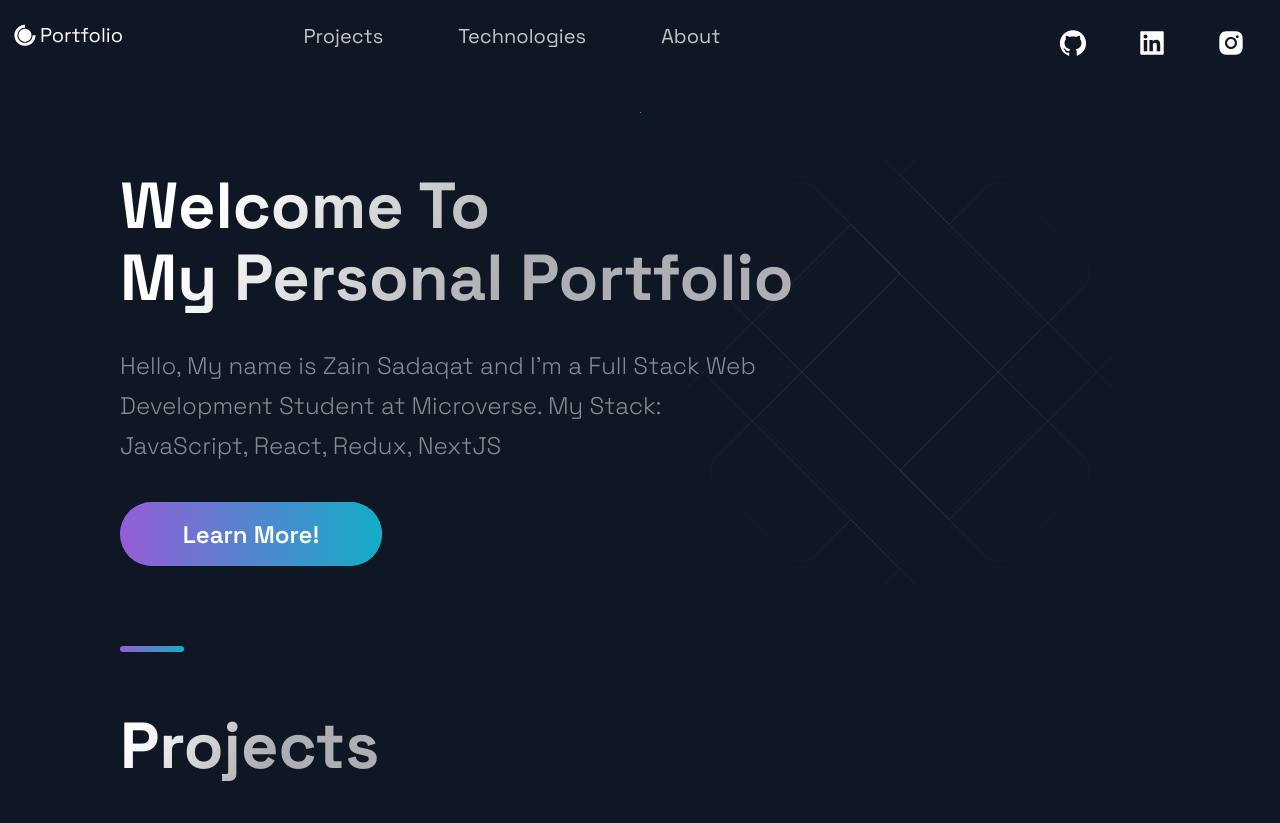
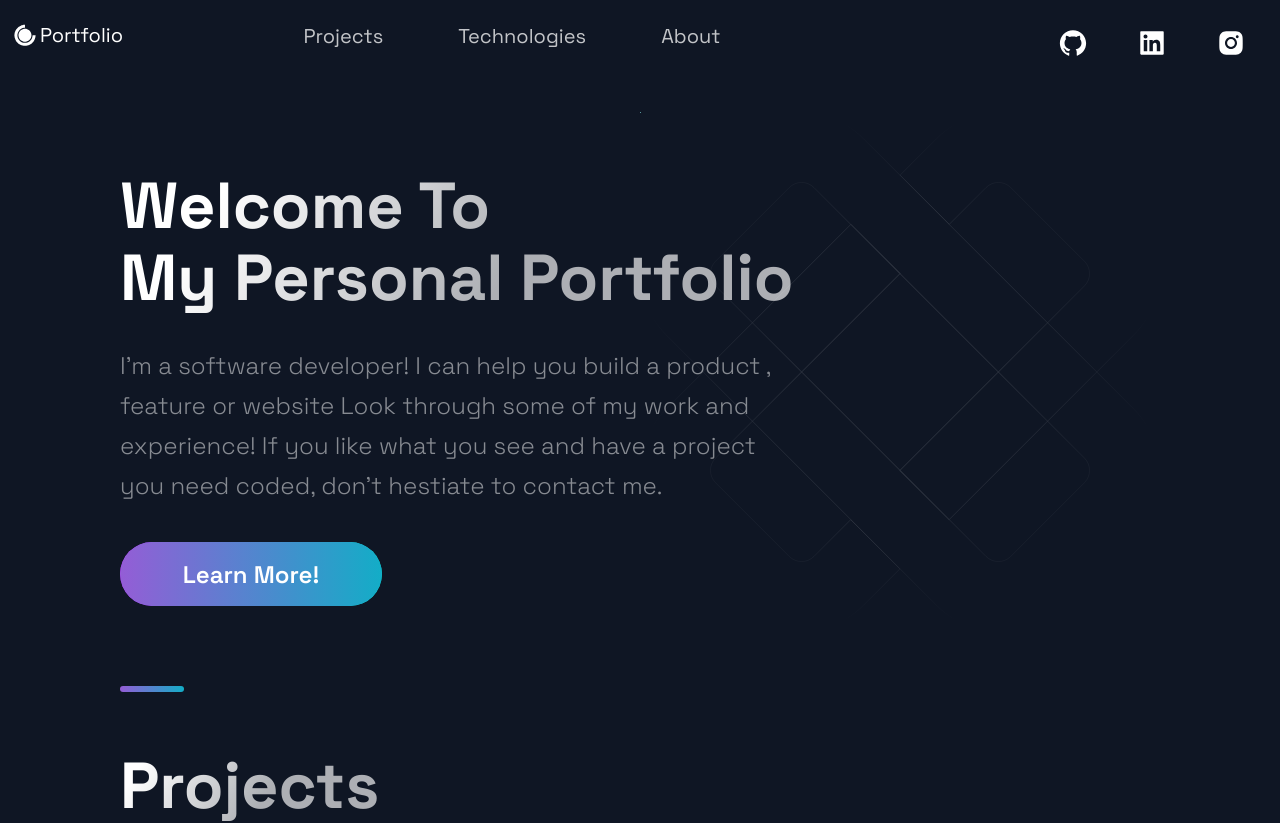
Before and after one commit to zainsadaqat/nextjs-portfolio, a Next.js app: page / in a window 1280 px wide. Shown: the top 823 px of the page. Built offline with nearby package versions, Linux system fonts and the light colour scheme.

Commit message:
Update description in Hero section

```diff
--- a/src/components/Hero/Hero.js
+++ b/src/components/Hero/Hero.js
@@ -16,11 +16,15 @@ const Hero = () => (
         My Personal Portfolio
       </SectionTitle>
       <SectionText>
-        Hello, My name is Zain Sadaqat and I'm a Full Stack Web Development
-        Student at Microverse. My Stack: JavaScript, React, Redux, NextJS
+        I’m a software developer! I can help you build a product , feature or
+        website Look through some of my work and experience! If you like what
+        you see and have a project you need coded, don’t hestiate to contact me.
       </SectionText>
       <Button
-        onClick={() => (window.location = 'https://www.github.com/zainsadaqat')}
+        onClick={() =>
+          (window.location =
+            'https://docs.google.com/document/d/12BNy-qeBGheenRubu9MNh566HqLWv0EaUeLq7xcj0SA/edit?usp=sharing')
+        }
       >
         Learn More!
       </Button>
```
